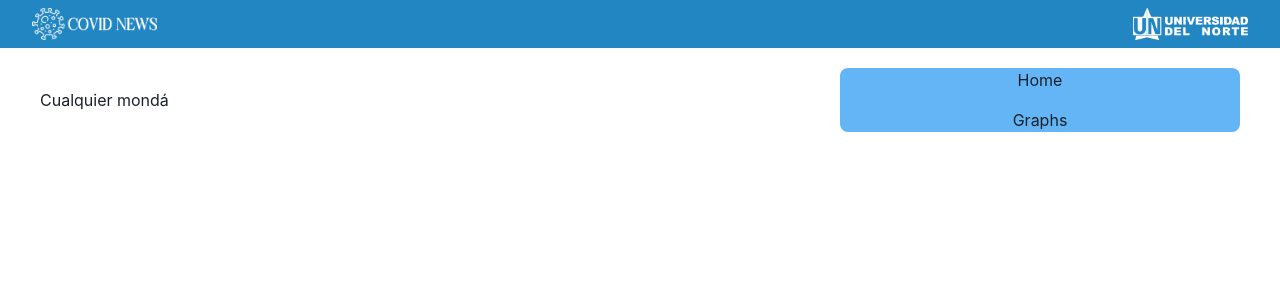
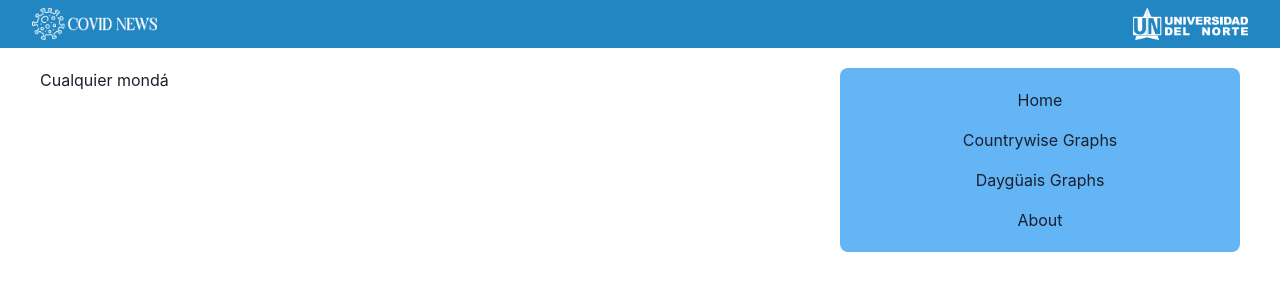
Before and after one commit to silvyc/covid-news, a React (Create React App) app: page / in a window 1280 px wide. Shown: the top 300 px of the page. Built offline with nearby package versions, Linux system fonts and the light colour scheme.

Commit message:
Added new routes

```diff
--- a/src/App.js
+++ b/src/App.js
@@ -13,7 +13,6 @@ function App() {
           md: "row",
         }}
         justifyContent="space-between"
-        alignItems="center"
         my={5}
         mx={10}
       >
--- a/src/components/navbar/index.jsx
+++ b/src/components/navbar/index.jsx
@@ -8,8 +8,16 @@ const NavBar = () => {
       path: "/",
     },
     {
-      name: "Graphs",
-      path: "/graphs",
+      name: "Countrywise Graphs",
+      path: "/country",
+    },
+    {
+      name: "Daygüais Graphs",
+      path: "/daywise",
+    },
+    {
+      name: "About",
+      path: "/about",
     },
   ];
 
@@ -23,6 +31,7 @@ const NavBar = () => {
         lg: 300,
         xl: 400,
       }}
+      py={5}
     >
       <VStack as={"nav"} spacing={4}>
         {links.map((link) => (
--- a/src/views/graphs.jsx
+++ b/src/views/graphs.jsx
@@ -1,9 +1,10 @@
-import { Box, Text } from "@chakra-ui/react";
+import { Box, Image, Text } from "@chakra-ui/react";
 
 export default function Graphs() {
   return (
     <Box>
       <Text>Aquí está el micropene de guarito</Text>
+      <Image src="https://6lli539m39y3hpkelqsm3c2fg-wpengine.netdna-ssl.com/wp-content/uploads/2013/11/image2.jpg" />
     </Box>
   );
 }
```
Also changed, not shown: src/components/navbar/item.jsx (+9 -0 lines), src/api/countries.js (added).
